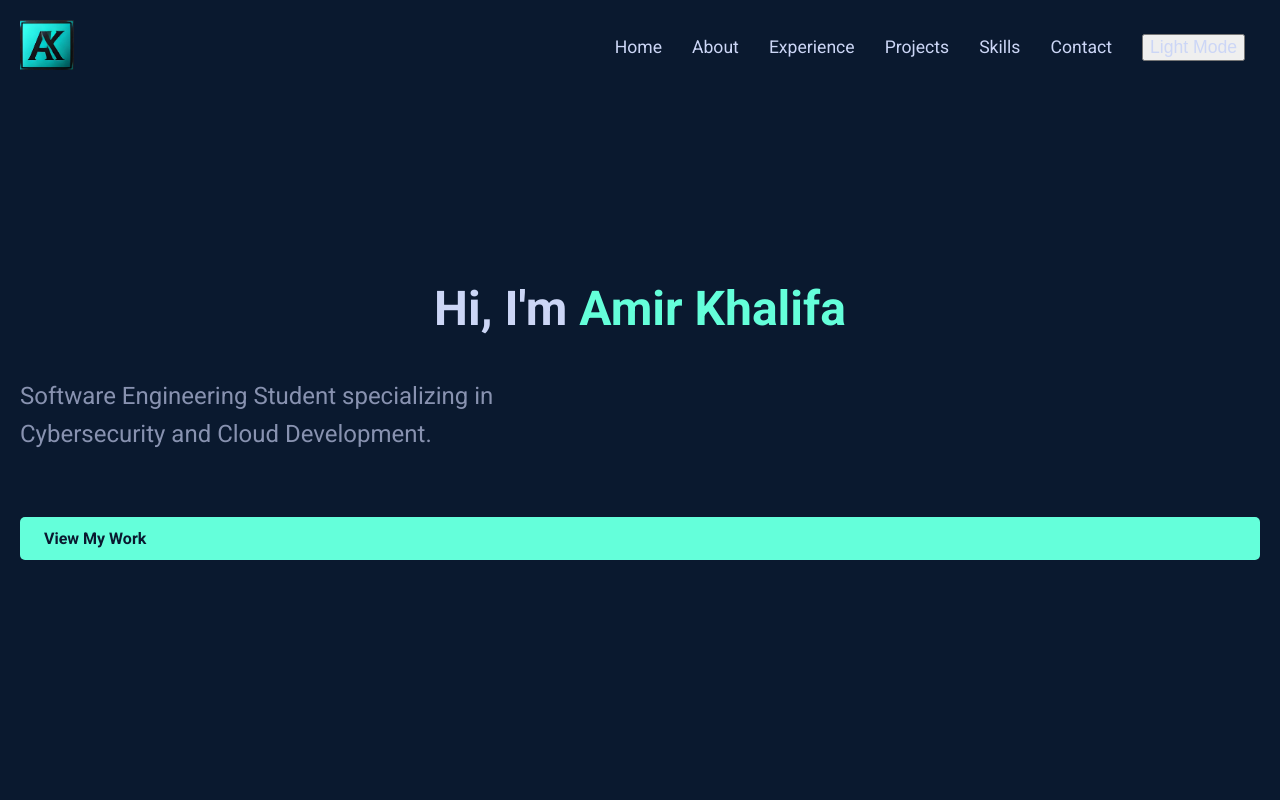
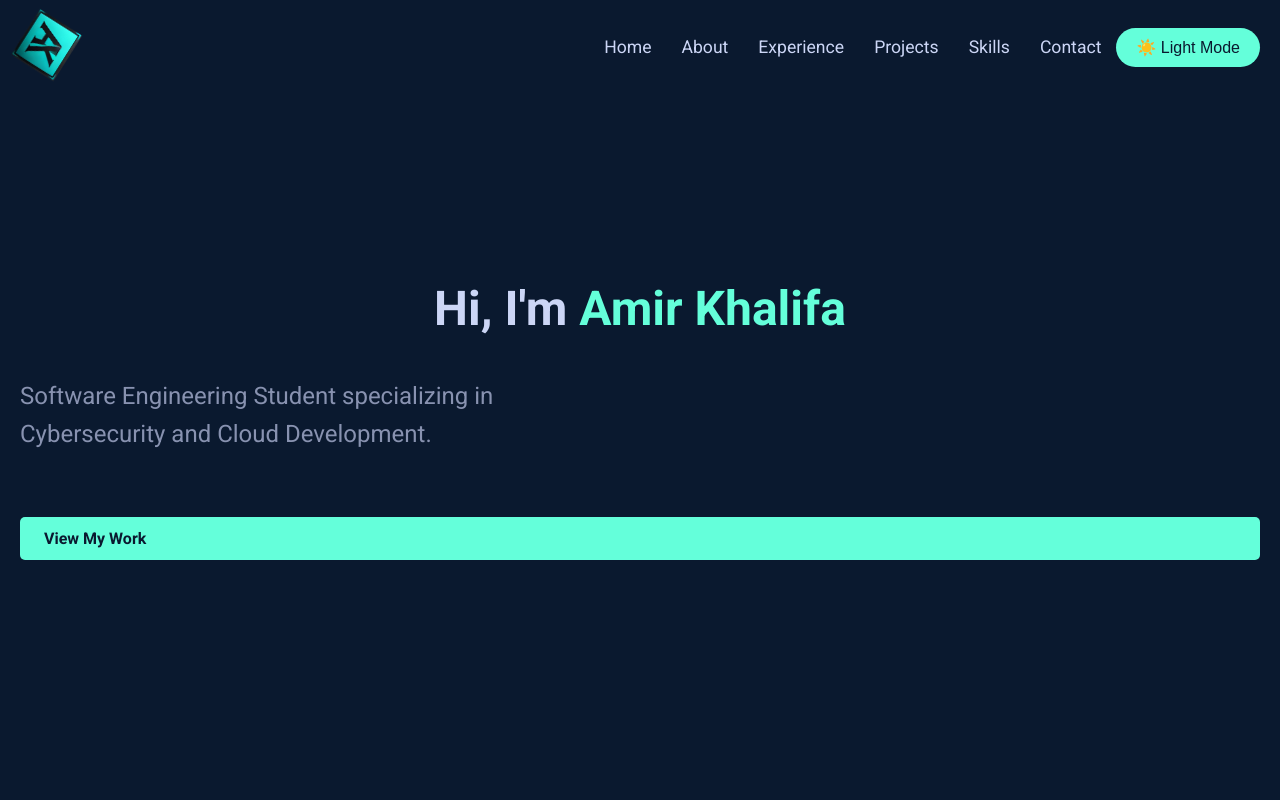
Before and after one commit to amirkhalifa285/my-portfolio, a React (Create React App) app: page / in a window 1280 px wide. Shown: the top 800 px of the page. Built offline with nearby package versions, Linux system fonts and the light colour scheme.

Commit message:
fix light/dark button + logo

```diff
--- a/src/components/Experience.js
+++ b/src/components/Experience.js
@@ -43,7 +43,7 @@ function Experience() {
       <Job>
         <h3>CoolVision</h3>
         <p>
-          <strong>Network Operations Center (NOC) Engineer</strong> | <em>Aug 2024 - Present</em>
+          <strong>Network Operations Center (NOC) Engineer</strong> | <em>Aug 2024 - Feb 2025</em>
         </p>
         <ul>
           <li>
--- a/src/components/Header.js
+++ b/src/components/Header.js
@@ -25,6 +25,16 @@ const Logo = styled.img`
   height: 50px;
   width: auto;
   cursor: pointer;
+  animation: spin 20s linear infinite;
+
+  @keyframes spin {
+    from {
+      transform: rotate(0deg);
+    }
+    to {
+      transform: rotate(360deg);
+    }
+  }
 `;
 
 const NavLinks = styled.div`
@@ -71,6 +81,24 @@ const HamburgerIcon = styled.div`
   }
 `;
 
+const ThemeToggleButton = styled.button`
+  background: ${({ theme }) => theme.colors.primary}; /* Primary theme color */
+  color: ${({ theme }) => theme.colors.background}; /* Contrast text color */
+  border: none;
+  padding: 10px 20px;
+  font-size: 1em;
+  border-radius: 20px;
+  cursor: pointer;
+  transition: background 0.3s ease, color 0.3s ease;
+  display: flex;
+  align-items: center;
+  gap: 8px;
+
+  &:hover {
+    background: ${({ theme }) => theme.colors.accent}; /* Slight hover effect */
+  }
+`;
+
 function Header({ toggleTheme, isDarkMode }) {
   const [menuOpen, setMenuOpen] = useState(false);
 
@@ -89,9 +117,9 @@ function Header({ toggleTheme, isDarkMode }) {
         <NavLink href="#projects" onClick={() => setMenuOpen(false)}>Projects</NavLink>
         <NavLink href="#skills" onClick={() => setMenuOpen(false)}>Skills</NavLink>
         <NavLink href="#contact" onClick={() => setMenuOpen(false)}>Contact</NavLink>
-        <NavLink as="button" onClick={() => { toggleTheme(); setMenuOpen(false); }}>
-          {isDarkMode ? 'Light Mode' : 'Dark Mode'}
-        </NavLink>
+        <ThemeToggleButton onClick={toggleTheme}>
+          {isDarkMode ? '☀️ Light Mode' : '🌙 Dark Mode'}
+        </ThemeToggleButton>
       </NavLinks>
     </Nav>
   );
```
